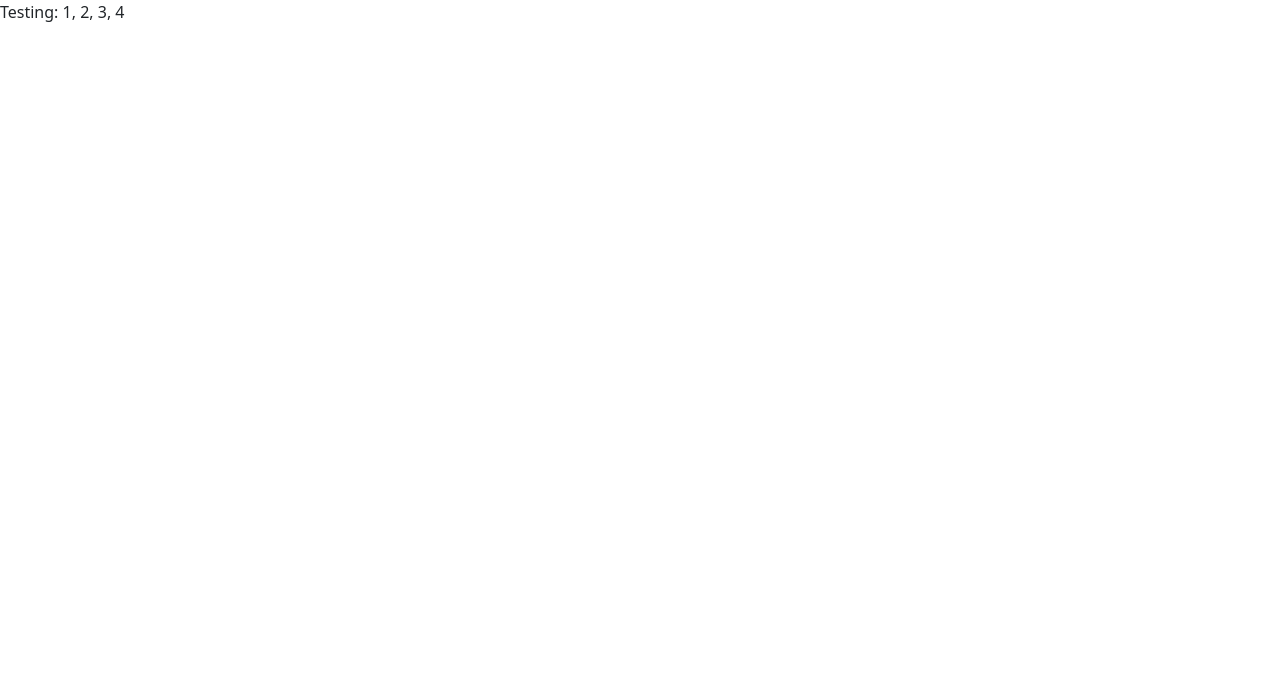
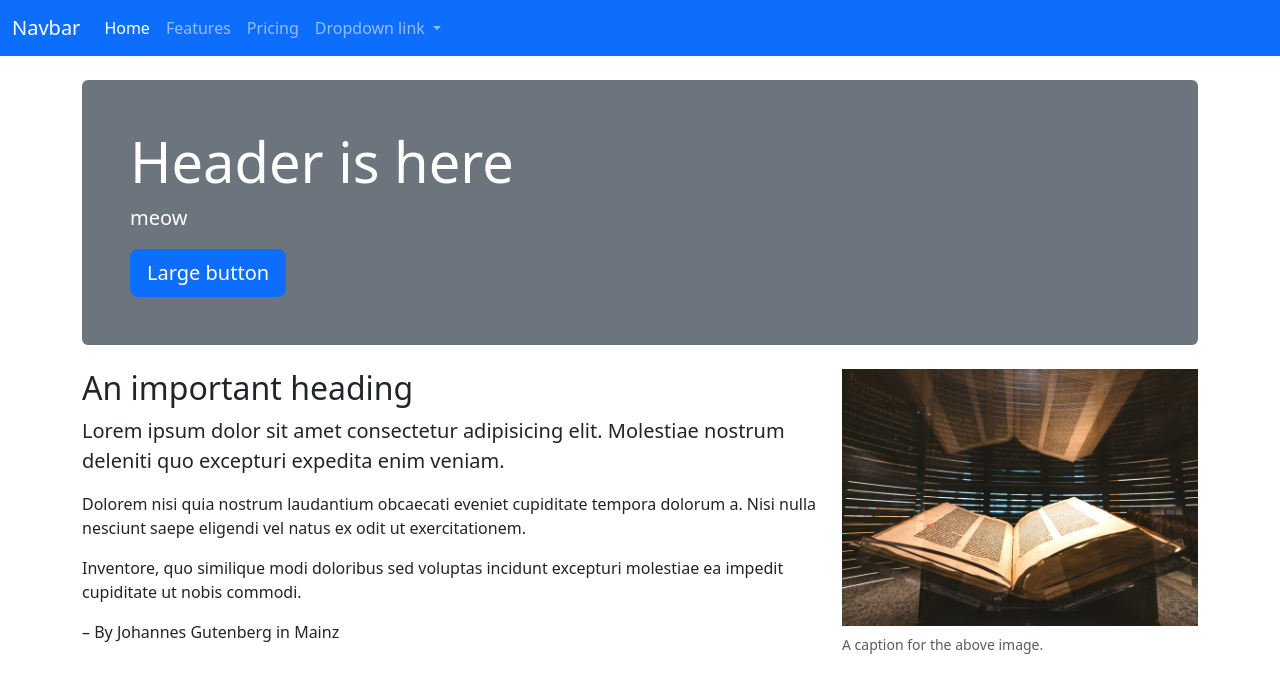
Before and after one commit to christinamlopez/christinalopez-bootstrap, a website: page src/index.html in a window 1280 px wide. Drawn offline with nearby package versions, Linux system fonts and the light colour scheme; files that its build step writes are made by us from their sources; files whose address does not match are found by name.

Commit message:
first round of commits

```diff
--- a/src/index.html
+++ b/src/index.html
@@ -9,7 +9,63 @@
 
 <body>
   <!-- Content starts here -->
-  <p>Testing: 1, 2, 3, 4</p>
+  <nav class="navbar navbar-expand-lg bg-primary" data-bs-theme="dark">
+    <div class="container-fluid">
+      <a class="navbar-brand" href="#">Navbar</a>
+      <button class="navbar-toggler" type="button" data-bs-toggle="collapse" data-bs-target="#navbarNavDropdown" aria-controls="navbarNavDropdown" aria-expanded="false" aria-label="Toggle navigation">
+        <span class="navbar-toggler-icon"></span>
+      </button>
+      <div class="collapse navbar-collapse" id="navbarNavDropdown">
+        <ul class="navbar-nav">
+          <li class="nav-item">
+            <a class="nav-link active" aria-current="page" href="#">Home</a>
+          </li>
+          <li class="nav-item">
+            <a class="nav-link" href="#">Features</a>
+          </li>
+          <li class="nav-item">
+            <a class="nav-link" href="#">Pricing</a>
+          </li>
+          <li class="nav-item dropdown">
+            <a class="nav-link dropdown-toggle" href="#" role="button" data-bs-toggle="dropdown" aria-expanded="false">
+              Dropdown link
+            </a>
+            <ul class="dropdown-menu">
+              <li><a class="dropdown-item" href="#">Action</a></li>
+              <li><a class="dropdown-item" href="#">Another action</a></li>
+              <li><a class="dropdown-item" href="#">Something else here</a></li>
+            </ul>
+          </li>
+        </ul>
+      </div>
+    </div>
+  </nav>
+
+  <div class="container">
+    <header class="bg-secondary text-white my-4 p-5 rounded">
+      <h1 class="display-4">Header is here</h1>
+      <p class = lead>meow</p>
+      <button type="button" class="btn btn-primary btn-lg">Large button</button>
+    </header>
+  </div>
+
+  <section class="container">
+    <div class="row">
+      <div class="col-md-6 col-lg-8">
+          <h2>An important heading</h2>
+          <p class="lead">Lorem ipsum dolor sit amet consectetur adipisicing elit. Molestiae nostrum deleniti quo excepturi expedita enim veniam.</p>
+          <p>Dolorem nisi quia nostrum laudantium obcaecati eveniet cupiditate tempora dolorum a. Nisi nulla nesciunt saepe eligendi vel natus ex odit ut exercitationem.</p>
+          <p>Inventore, quo similique modi doloribus sed voluptas incidunt excepturi molestiae ea impedit cupiditate ut nobis commodi.</p>
+          <p>– By Johannes Gutenberg in Mainz</p>
+      </div>
+      <div class="col-md-6 col-lg-4">
+        <figure class="figure">
+          <img src="img/gutenberg.jpeg" class="figure-img img-fluid" alt="Guetenberg Bible">
+          <figcaption class="figure-caption">A caption for the above image.</figcaption>
+        </figure>
+      </div>
+    </div>
+  </section>
 
   <!-- Closing scripts here -->
   <script src="js/bootstrap.bundle.min.js"></script>
```
Also changed, not shown: docs/index.html (+57 -1 lines), docs/img/gutenberg.jpeg (added), src/img/gutenberg.jpeg (added).
